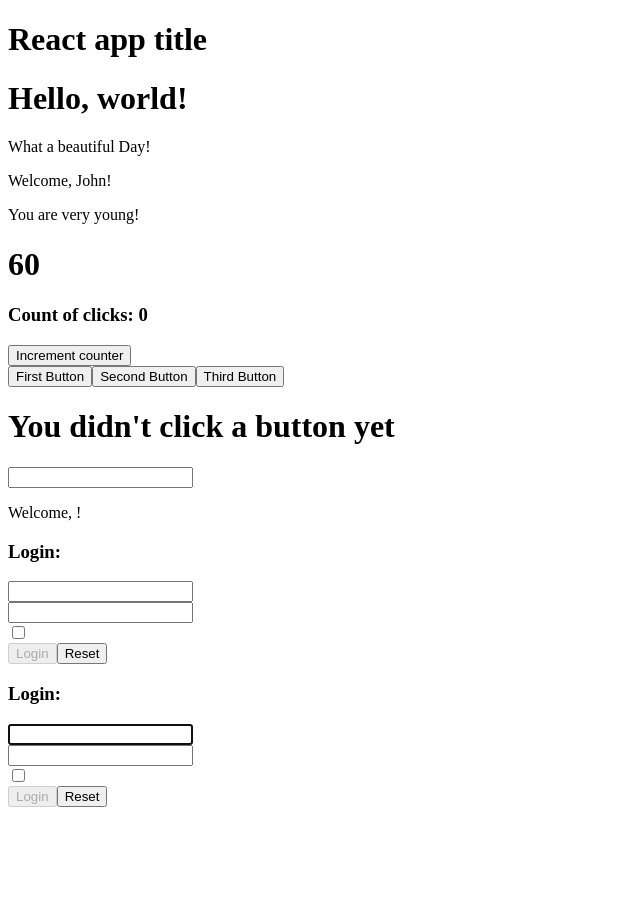
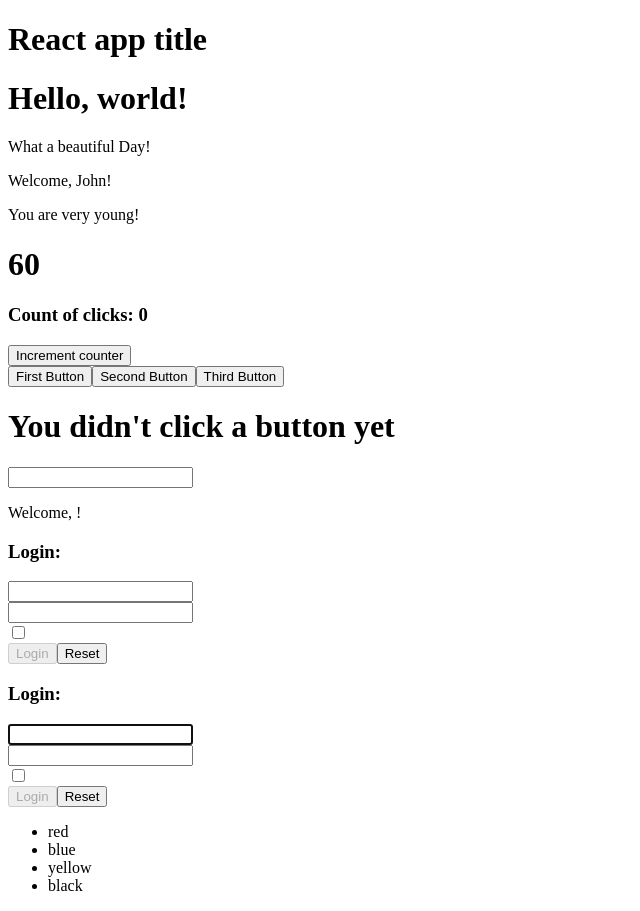
Before and after one commit to Kekko26/react-exercises, a React (Create React App) app: page / in a window 1280 px wide. Shown: the whole page, without its empty margins (0-640 px from the left). Before the commit the page ends 815 px from the top, so only its background shows below. Built offline with nearby package versions, Linux system fonts and the light colour scheme.

Commit message:
Exercise done

```diff
--- a/src/App.js
+++ b/src/App.js
@@ -1,12 +1,15 @@
 import React from "react";
 import { ClickCounter } from "./ClickCounter";
 import { ClickTracker } from "./ClickTracker";
+import { Colors } from "./Colors";
 import { Counter } from "./Counter";
 import { Helloworld } from "./Helloworld";
 import { InteractiveWelcome } from "./InteractiveWelcome";
 import { Login } from "./Login";
 import { UncontrolledLogin } from "./UncontrolledLogin";
 import { Welcome } from "./Welcome";
+
+const colorsArray = ['red', 'blue', 'yellow', 'black']
 
 export class App extends React.Component{
 
@@ -30,6 +33,7 @@ export class App extends React.Component{
             <InteractiveWelcome />
             <Login onLogin = {this.onLogin}/>
             <UncontrolledLogin />
+            <Colors colorsArray={colorsArray} />
         </div>
         )
     }
--- /dev/null
+++ b/src/Colors.js
@@ -0,0 +1,16 @@
+import React from 'react'
+
+export class Colors extends React.Component{
+
+    render(){
+        const array = this.props.colorsArray.map((item, index) => <li key={item+index}>{item}</li>)
+        return(
+            <div>
+                <ul>
+                {array}
+                </ul>
+            </div>
+        )
+    }
+
+}
```
